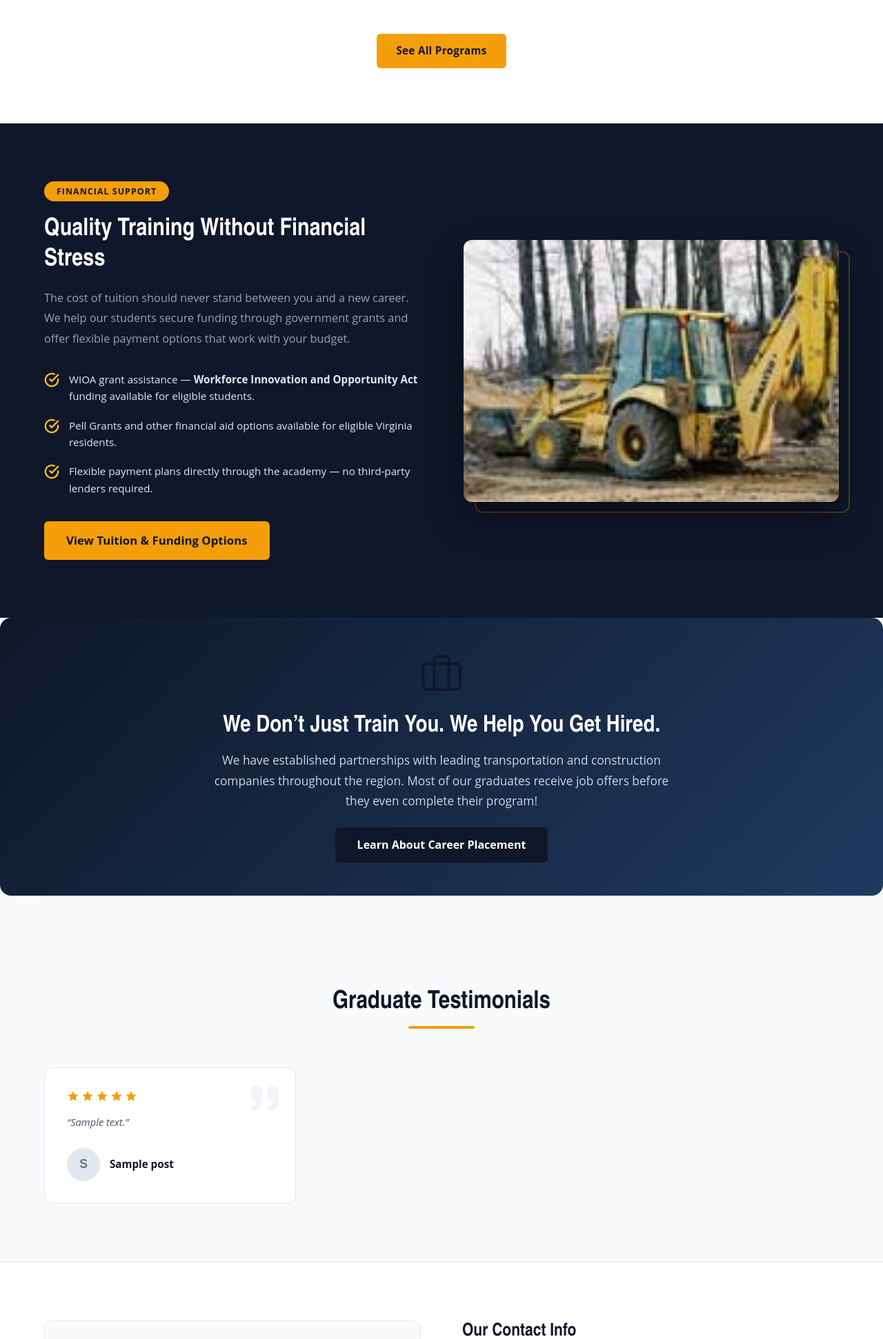
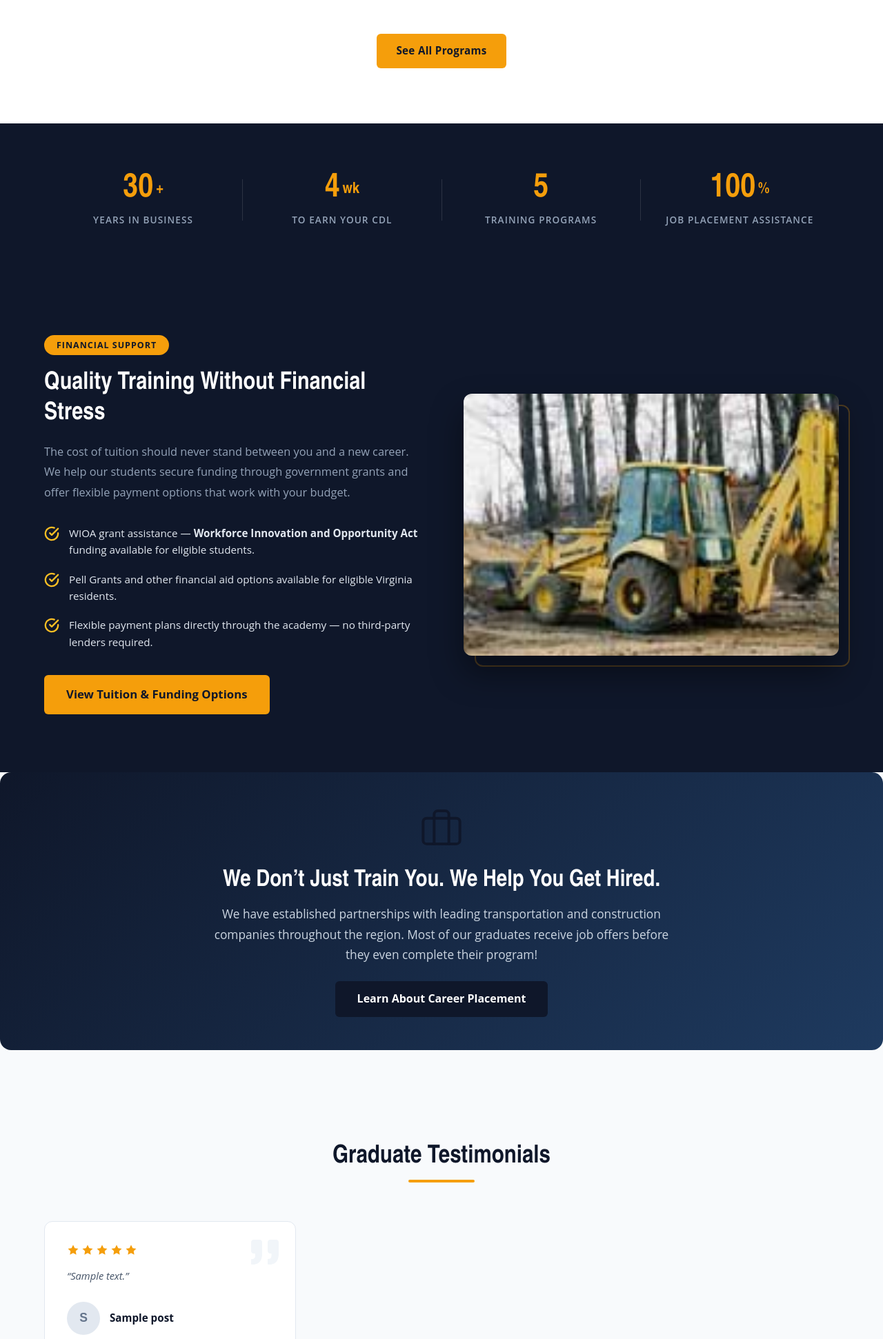
Before and after one commit to wedeveloper-code/driver, a WordPress theme: template wp-content/themes/tricounty-driving/front-page.php in a window 1280 px wide. Shown: the part 1860-3802 px from the top of the page at 69% size. Run offline with PHP 8.4 and a stand-in for WordPress, Linux system fonts and the light colour scheme; the site name, menu and one post (Sample post) are stand-ins, and other content is empty; some libraries are stand-ins or nearby versions.

Commit message:
Add stats counter section, fix duplicate page-banner CSS, update README
- front-page.php: add stats counter section (30+ yrs, 4wk CDL, 5 programs,
  100% placement) between programs grid and funding block per plan §6
- main.css: consolidate duplicate .page-banner rules into single authoritative
  block (amber h1 #fbbf24, slate subtitle, 4px amber border-bottom); add
  stats section CSS (.stats-section, .stats-grid, .stat-number, .stat-divider)
- README.md: update PHP requirement to 8.3+, fix navigation menu structure,
  add complete page templates table, new meta key names, correct color palette

https://claude.ai/code/session_01LrBecgsfxuqwWAECTjpV6e

```diff
--- a/wp-content/themes/tricounty-driving/assets/css/main.css
+++ b/wp-content/themes/tricounty-driving/assets/css/main.css
@@ -594,14 +594,90 @@ p  { margin-bottom: 1em; }
   border-radius: 2px;
 }
 
-/* ── Page Banner (inner pages) ── */
+/* ══════════════════════════════════════
+   STATS COUNTER SECTION
+══════════════════════════════════════ */
+.stats-section {
+  background: #0f172a;
+  padding: 56px 0;
+}
+.stats-grid {
+  display: flex;
+  align-items: center;
+  justify-content: center;
+  flex-wrap: wrap;
+  gap: 0;
+}
+.stat-item {
+  flex: 1;
+  min-width: 160px;
+  text-align: center;
+  padding: 16px 24px;
+  display: flex;
+  flex-direction: column;
+  align-items: center;
+}
+.stat-number {
+  font-family: 'Oswald', 'Arial Narrow', Arial, sans-serif;
+  font-size: 3rem;
+  font-weight: 700;
+  color: #f59e0b;
+  line-height: 1;
+}
+.stat-suffix {
+  font-family: 'Oswald', 'Arial Narrow', Arial, sans-serif;
+  font-size: 1.4rem;
+  font-weight: 600;
+  color: #f59e0b;
+  margin-top: -4px;
+  margin-left: 2px;
+  align-self: flex-start;
+  margin-top: .3rem;
+}
+/* number + suffix inline */
+.stat-item { position: relative; }
+.stat-number-wrap {
+  display: flex;
+  align-items: baseline;
+  justify-content: center;
+  gap: 2px;
+}
+.stat-label {
+  font-size: .85rem;
+  color: #94a3b8;
+  text-transform: uppercase;
+  letter-spacing: .08em;
+  margin-top: 8px;
+  font-weight: 600;
+}
+.stat-divider {
+  width: 1px;
+  height: 60px;
+  background: rgba(255,255,255,.12);
+  flex-shrink: 0;
+}
+@media (max-width: 600px) {
+  .stats-grid { flex-direction: column; gap: 24px; }
+  .stat-divider { width: 60px; height: 1px; }
+  .stat-number { font-size: 2.4rem; }
+}
+
+/* ── Page Banner (inner pages — used by both old and new templates) ── */
 .page-banner {
-  background: linear-gradient(135deg, #0f172a, #1e3a5f);
+  background: linear-gradient(135deg, #0f172a 0%, #1e3a5f 100%);
   color: #fff;
-  padding: 44px 0;
+  padding: 52px 0 44px;
   text-align: center;
+  border-bottom: 4px solid #f59e0b;
 }
-.page-banner h1 { color: #fbbf24; font-size: 2.2rem; margin: 0; }
+.page-banner h1 { color: #fbbf24; font-size: 2.2rem; margin: 0 0 .4rem; }
+.page-banner > .container > p,
+.page-banner p {
+  color: #cbd5e1;
+  font-size: 1.05rem;
+  max-width: 640px;
+  margin: .5rem auto 0;
+}
 .breadcrumb { margin-top: 8px; font-size: .85rem; color: #94a3b8; }
 .breadcrumb a { color: #fbbf24; }
 
@@ -882,27 +958,6 @@ ul.checklist li::before { content: '✓'; position: absolute; left: 0; color: #f
   .features-grid { grid-template-columns: 1fr 1fr; }
   .hero-title    { font-size: 1.8rem; }
   .programs-section { padding: 70px 0 60px; }
-}
-
-/* ══════════════════════════════════════
-   PAGE BANNER (shared across inner pages)
-══════════════════════════════════════ */
-.page-banner {
-  background: linear-gradient(135deg, #0f172a 0%, #1e3a5f 100%);
-  padding: 60px 0 50px;
-  text-align: center;
-  border-bottom: 4px solid #f59e0b;
-}
-.page-banner h1 {
-  color: #fff;
-  font-size: 2.2rem;
-  margin-bottom: .5rem;
-}
-.page-banner p {
-  color: #cbd5e1;
-  font-size: 1.1rem;
-  max-width: 640px;
-  margin: 0 auto;
 }
 
 /* ══════════════════════════════════════
--- a/wp-content/themes/tricounty-driving/front-page.php
+++ b/wp-content/themes/tricounty-driving/front-page.php
@@ -166,6 +166,54 @@
       <a href="<?php echo esc_url(home_url('/training-programs/')); ?>" class="btn btn-primary">See All Programs</a>
     </div>
 
+  </div>
+</section>
+
+<!-- ══════════════════════════════════════
+     STATS COUNTER SECTION
+══════════════════════════════════════ -->
+<section class="stats-section">
+  <div class="container">
+    <div class="stats-grid">
+
+      <div class="stat-item">
+        <div class="stat-number-wrap">
+          <span class="stat-number" data-target="30">0</span>
+          <span class="stat-suffix">+</span>
+        </div>
+        <span class="stat-label">Years in Business</span>
+      </div>
+
+      <div class="stat-divider" aria-hidden="true"></div>
+
+      <div class="stat-item">
+        <div class="stat-number-wrap">
+          <span class="stat-number" data-target="4">0</span>
+          <span class="stat-suffix">wk</span>
+        </div>
+        <span class="stat-label">To Earn Your CDL</span>
+      </div>
+
+      <div class="stat-divider" aria-hidden="true"></div>
+
+      <div class="stat-item">
+        <div class="stat-number-wrap">
+          <span class="stat-number" data-target="5">0</span>
+        </div>
+        <span class="stat-label">Training Programs</span>
+      </div>
+
+      <div class="stat-divider" aria-hidden="true"></div>
+
+      <div class="stat-item">
+        <div class="stat-number-wrap">
+          <span class="stat-number" data-target="100">0</span>
+          <span class="stat-suffix">%</span>
+        </div>
+        <span class="stat-label">Job Placement Assistance</span>
+      </div>
+
+    </div>
   </div>
 </section>
 
```
Also changed, not shown: wp-content/themes/tricounty-driving/README.md.
